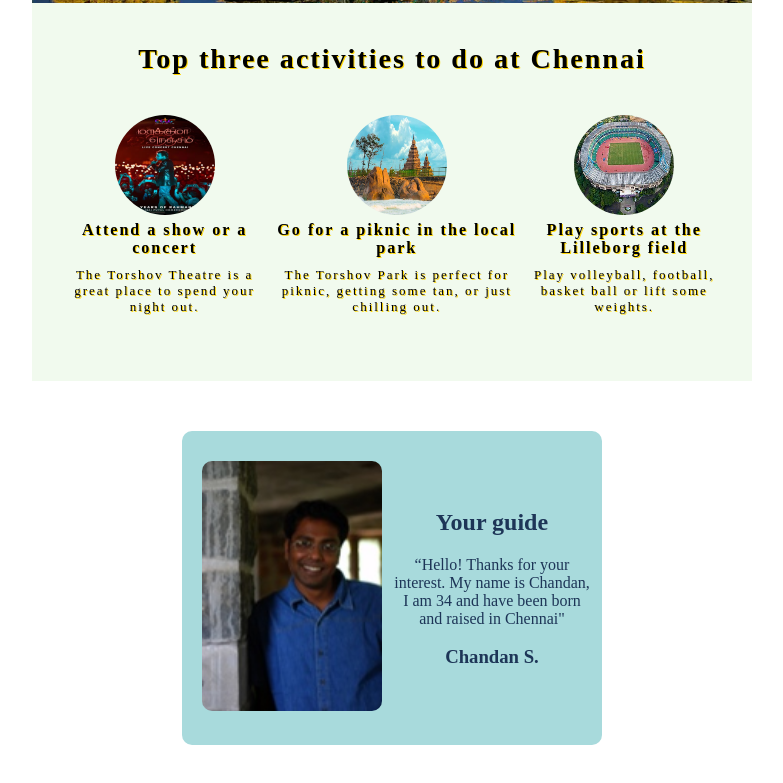
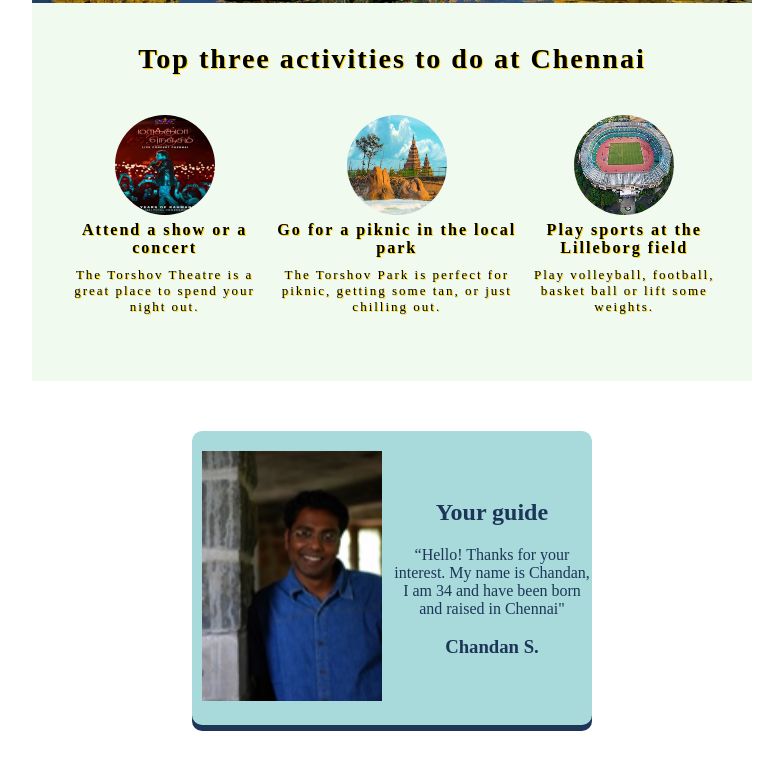
Before and after one commit to John-scorp/Chennai-City-1, a plain HTML site: page index.html in a window 1280 px wide. Shown: the part 365-1148 px from the top of the page, without its empty margins (248-1031 px from the left). Drawn offline with Linux system fonts and the light colour scheme; a web font is replaced by a local one.

Commit message:
2nd commit

```diff
--- a/styles.css
+++ b/styles.css
@@ -90,15 +90,16 @@ body {
     align-items: center;
     background-color: #A8DADC;
     border-radius: 10px;
-    padding: 10px;
     color: #1D3557;
+    box-shadow: 0px 6px 0px 0px #1D3557;
 
 }
 
 .tour-guide img {
-    border-radius: 20px;
+
     width: 180px;
     height: 250px;
     padding: 10px;
 
+
 }
```
